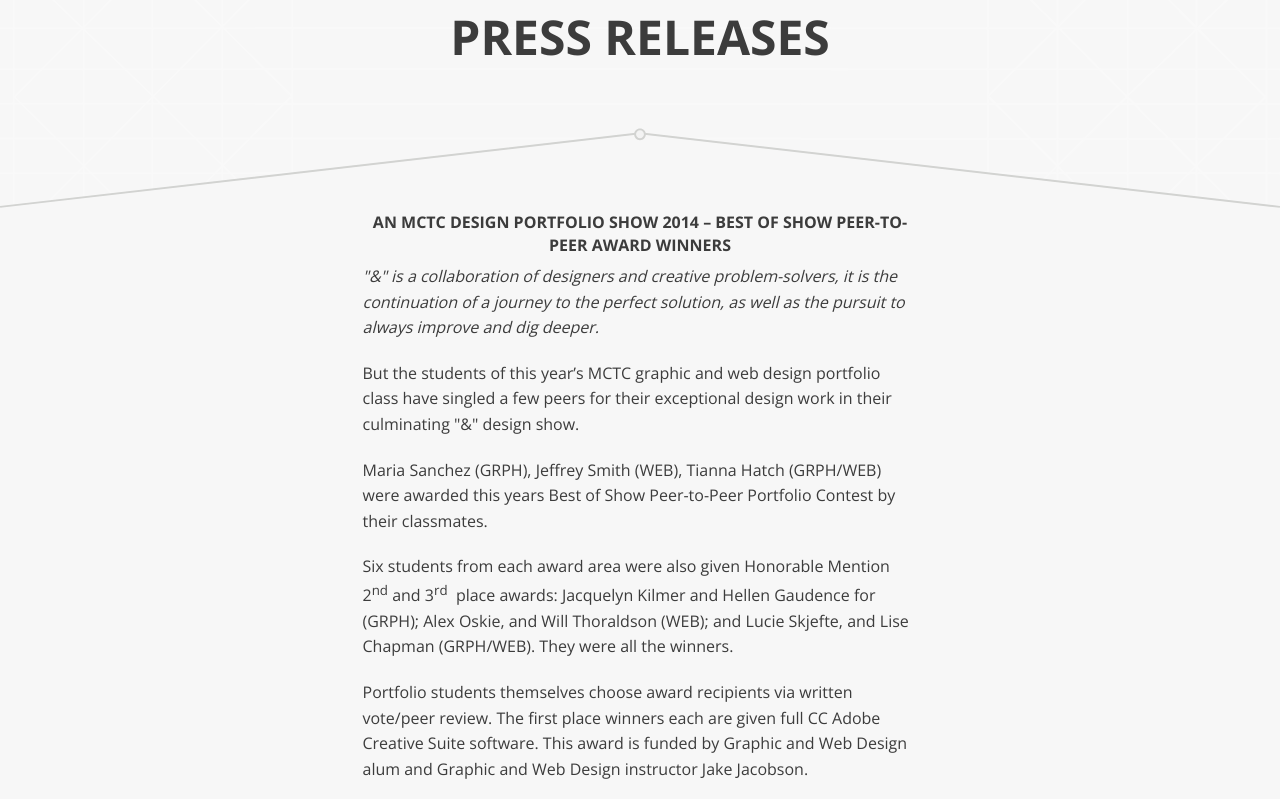
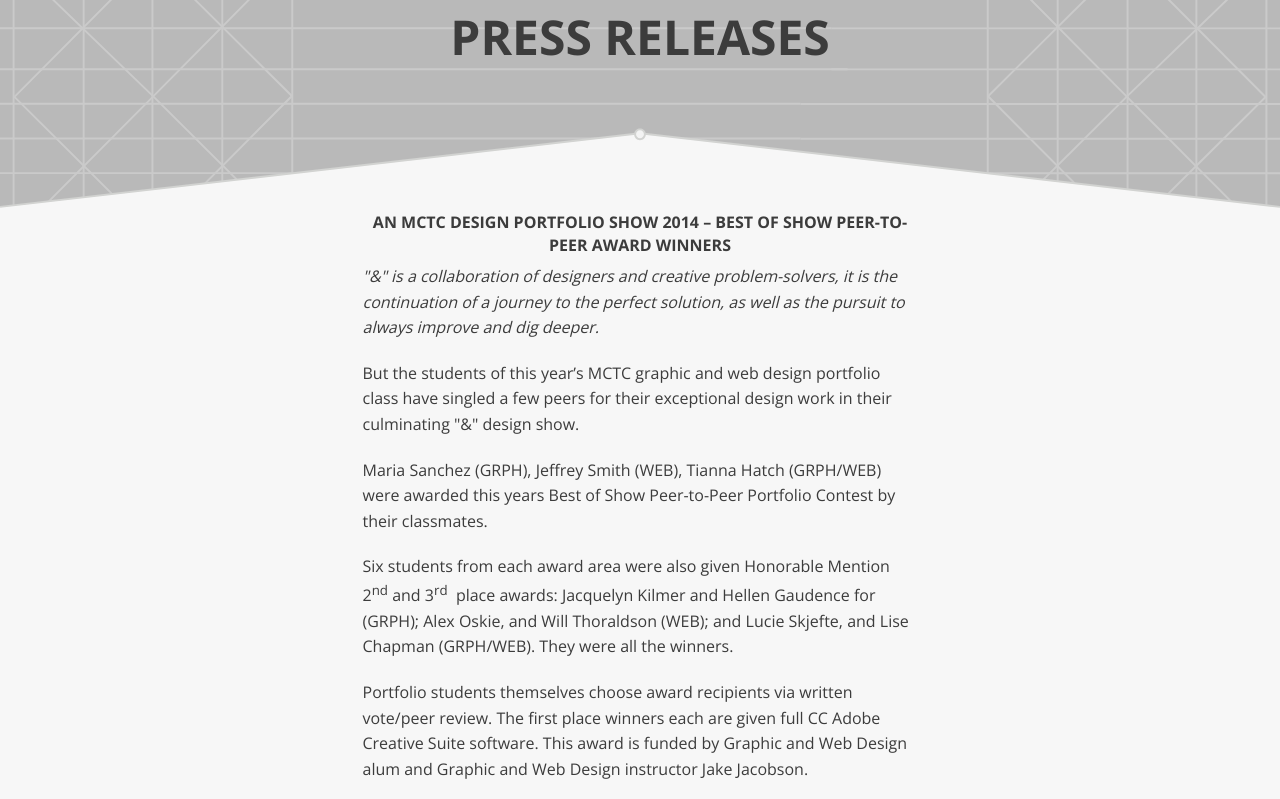
Before and after one commit to dawnie1961/evolve, a plain HTML site: page press-release.html in a window 1280 px wide. Shown: the top 799 px of the page. Drawn offline with nearby package versions, Linux system fonts and the light colour scheme.

Commit message:
Update custom.css

```diff
--- a/css/custom.css
+++ b/css/custom.css
@@ -263,7 +263,7 @@
 \*------------------------------------*/
 
 .press-bg {
-	background-color: #F7F7F7;
+	background-color: rgba(0,0,0, .25);
 	height: 208px;
 	position: absolute;
 	top: 0;
```
